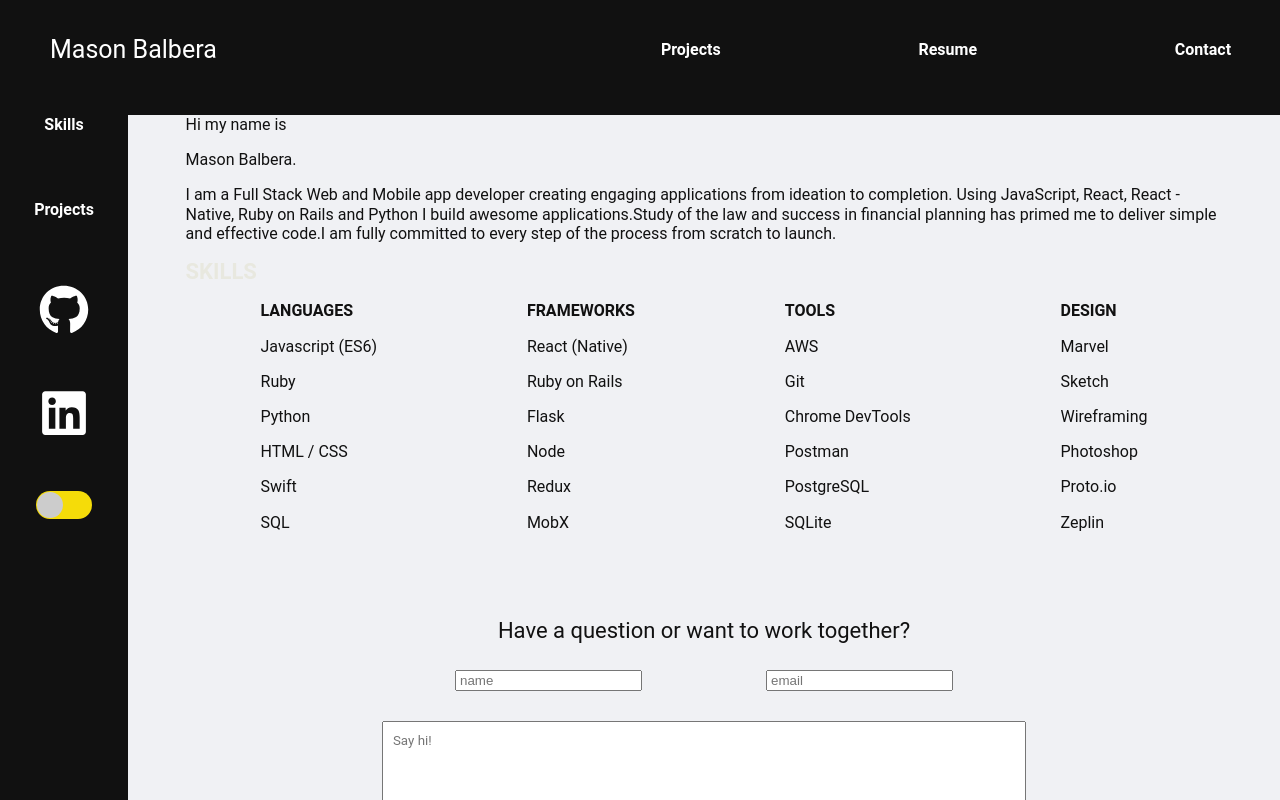
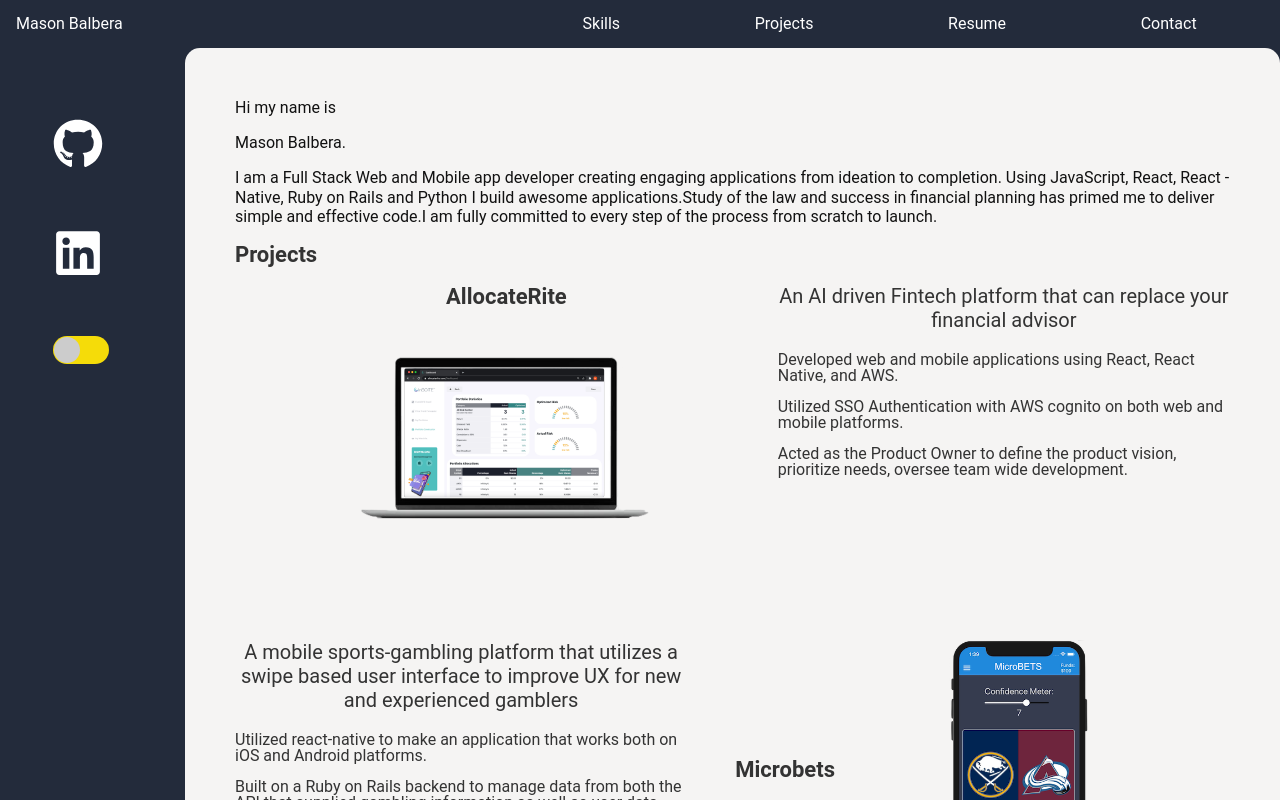
Before and after one commit to mbalbera/-Personal-Site-v2, a React (Create React App) app: page / in a window 1280 px wide. Shown: the top 800 px of the page. Built offline with nearby package versions, Linux system fonts and the light colour scheme.

Commit message:
rearrange

```diff
--- a/src/App.js
+++ b/src/App.js
@@ -1,11 +1,19 @@
 import React from 'react'
 import logo from './assets/Mason-icon.png';
-import Header from './components/Header'
-import LeftBar from './components/LeftBar'
+// import Header from './components/Header'
+// import LeftBar from './components/LeftBar'
 import Email from './components/Email'
 import Background from './components/Background'
 import Skills from './components/Skills'
+import Projects from './components/Projects'
+
+import { FaGithub, FaLinkedin } from 'react-icons/fa'
+
+
+import Switch from "react-switch";
+
 import './App.css';
+import Project from './components/Project';
 
 class App extends React.Component{
   state={
@@ -17,19 +25,79 @@
   }
 
   render(){
-    return (
-      <div className="App" style={{backgroundColor:'rgb(0,0,255)'}}>
-        <Header darkMode={this.state.darkMode}/>
-        <LeftBar toggleColorScheme={this.toggleColorScheme} darkMode={this.state.darkMode}/>
-        <div style={{ width: '90%', margin: 'auto', marginTop: 115, position: 'absolute', right: 0, zIndex: -10, backgroundColor: this.state.darkMode ? '#243447' :'rgb(240,241,244)', }}>
-          <div style={{ width:'90%', margin:'auto',}}>
-            <Background darkMode={this.state.darkMode} />
-            <Skills darkMode={this.state.darkMode}/>
-            <Email darkMode={this.state.darkMode} />
+    return(
+      <body>
+        {/* <!-- header --> */}
+        <header>
+          {/* <!-- header-container --> */}
+    <div class="header-container" >
+            <div style={{ height: 16, display: 'flex', justifyContent: 'space-between', alignItems: 'center', }}>
+              <div style={{ width: '40%', display: 'flex', }}>
+                <p style={{ color: 'rgb(255,255,255)', textAlign: 'left',margin:0 }}>Mason Balbera</p>
+              </div>
+              <div style={{ display: 'flex', justifyContent: 'space-around', width: '60%' }}>
+                <p style={{ color: 'rgb(255,255,255)', cursor: 'pointer', margin: 0}}>Skills</p>
+                <p style={{ color: 'rgb(255,255,255)', cursor: 'pointer', margin: 0 }}>Projects</p>
+                <p style={{ color: 'rgb(255,255,255)', cursor: 'pointer', margin: 0}}>Resume</p>
+                <p style={{ color: 'rgb(255,255,255)', cursor: 'pointer', margin: 0}}>Contact</p>
+              </div>
+            </div>
+            {/* <Header/> */}
+          </div>
+          {/* <!-- /header-container --> */}
+</header>
+        {/* <!-- /header --> */}
+
+        {/* <!-- nav --> */}
+        <div class="side-nav-container">
+          <div class="side-nav">
+            <div style={{width:'60%', margin:'auto', height: '80%', }}>
+              <ul class="side-menu">
+                <li style={{marginTop: '70%'}}>
+                  <a href="https://github.com/mbalbera" target="_blank">
+                    <FaGithub color="rgb(255,255,255)" size="50" />
+                  </a>
+                </li>
+                <li style={{marginTop: '70%'}}>
+                  <a href="https://www.linkedin.com/in/masonbalbera/" target="_blank">
+                    <FaLinkedin color="rgb(255,255,255)" size="50" />
+                  </a>
+                </li>
+                <li style={{marginTop: '70%'}}>
+                  <Switch
+                    onChange={() => this.toggleColorScheme()}
+                    checked={this.state.darkMode}
+                    uncheckedIcon={false}//moon
+                    checkedIcon={false}//sun
+                    offColor='#F5DC09'
+                    onColor='#5569CD'
+                    offHandleColor='#cccccc'
+                    onHandleColor='#cccccc'
+                  />
+                </li>
+              </ul>
+            </div>
           </div>
         </div>
-      </div>
-    );
+        {/* <!-- /nav --> */}
+
+        {/* <!-- main --> */}
+        <main>
+          {/* <!-- main-container --> */}
+          <div class="main-container" style={{ backgroundColor: this.state.darkMode ? '#3c4659':null, padding:50, }}>
+            <div style={{ overflowY: 'scroll', marginBottom: 100}}>
+              <Background darkMode={this.state.darkMode}/>
+              <Projects darkMode={this.state.darkMode}/>
+              <Skills darkMode={this.state.darkMode}/>
+            </div>
+          </div>
+          {/* <!-- /main-container --> */}
+        </main>
+        {/* <!-- /main --> */}
+
+      </body>
+    )
+
   }
 }
 
--- a/src/components/Header.js
+++ b/src/components/Header.js
@@ -2,15 +2,15 @@
 
 const Header = () => {
     return (
-        <div style={{ width: '100%', position: 'fixed', top: 0, backgroundColor: 'rgb(17,17,17)', height: 75, display: 'flex', justifyContent: 'space-around', alignItems: 'center', paddingLeft: 50, paddingRight: 50, paddingTop: 20, paddingBottom: 20}}>
+        <div style={{ width: '100%', display: 'flex', justifyContent: 'space-around', alignItems: 'center', maxHeight:40 }}>
             <div style={{width:'40%', display:'flex', }}>
-                <p style={{color:'rgb(255,255,255)', textAlign:'left', fontSize:25}}>Mason Balbera</p>
+                <p style={{color:'rgb(255,255,255)', textAlign:'left', }}>Mason Balbera</p>
             </div>
             <div style={{display:'flex', justifyContent:'space-around', width:'60%'}}>
-                {/* <p style={{ color: 'rgb(255,255,255)', cursor:'pointer' }}>Home</p> */}
-                <p style={{ color: 'rgb(255,255,255)', cursor:'pointer', fontWeight:'bold' }}>Projects</p>
-                <p style={{ color: 'rgb(255,255,255)', cursor:'pointer', fontWeight:'bold' }}>Resume</p>
-                <p style={{ color: 'rgb(255,255,255)', cursor:'pointer', fontWeight:'bold' }}>Contact</p>
+                <p style={{ color: 'rgb(255,255,255)', cursor:'pointer', }}>Skills</p>
+                <p style={{ color: 'rgb(255,255,255)', cursor:'pointer', }}>Projects</p>
+                <p style={{ color: 'rgb(255,255,255)', cursor:'pointer', }}>Resume</p>
+                <p style={{ color: 'rgb(255,255,255)', cursor:'pointer', }}>Contact</p>
             </div>
         </div>
     )
--- a/src/components/LeftBar.js
+++ b/src/components/LeftBar.js
@@ -5,18 +5,18 @@
 
 const LeftBar = (props) => {
     return (
-        <div style={{display:'flex', flexDirection:'column', backgroundColor:'rgb(17,17,17)', position:'fixed', left: 0, top:0,width:'10%', height:'100%',zIndex:-1}}>
+        <div style={{display:'flex', flexDirection:'column', backgroundColor:'rgb(17,17,17)', position:'fixed', left: 0, top:0, height:'100%',zIndex:-1}}>
             {/* <div style={{display:'flex', width:'100%', marginTop:150, justifyContent:'center',alignItems:'center'}}>
                 <p style={{color:'rgb(255,255,255)', fontWeight:'bold'}}>Background</p>
             </div> */}
-            <div style={{display:'flex', width:'100%', marginTop:115, justifyContent:'center',alignItems:'center', cursor:'pointer'}}>
+            {/* <div style={{display:'flex', width:'100%', marginTop:115, justifyContent:'center',alignItems:'center', cursor:'pointer'}}>
                 <p style={{ color: 'rgb(255,255,255)', fontWeight: 'bold', }}>Skills</p>
             </div>
             <div style={{display:'flex', width:'100%', marginTop:50, justifyContent:'center',alignItems:'center', cursor:'pointer'}}>
                 <p style={{ color: 'rgb(255,255,255)', fontWeight: 'bold', }}>Projects</p>
-            </div>
+            </div> */}
 
-            <div style={{display:'flex', width:'100%', marginTop:50, justifyContent:'center',alignItems:'center'}}>
+            <div style={{display:'flex', width:'100%', marginTop:150, justifyContent:'center',alignItems:'center'}}>
                 <a href="https://github.com/mbalbera" target="_blank">
                     <FaGithub color="rgb(255,255,255)" size="50" />
                 </a>
```
